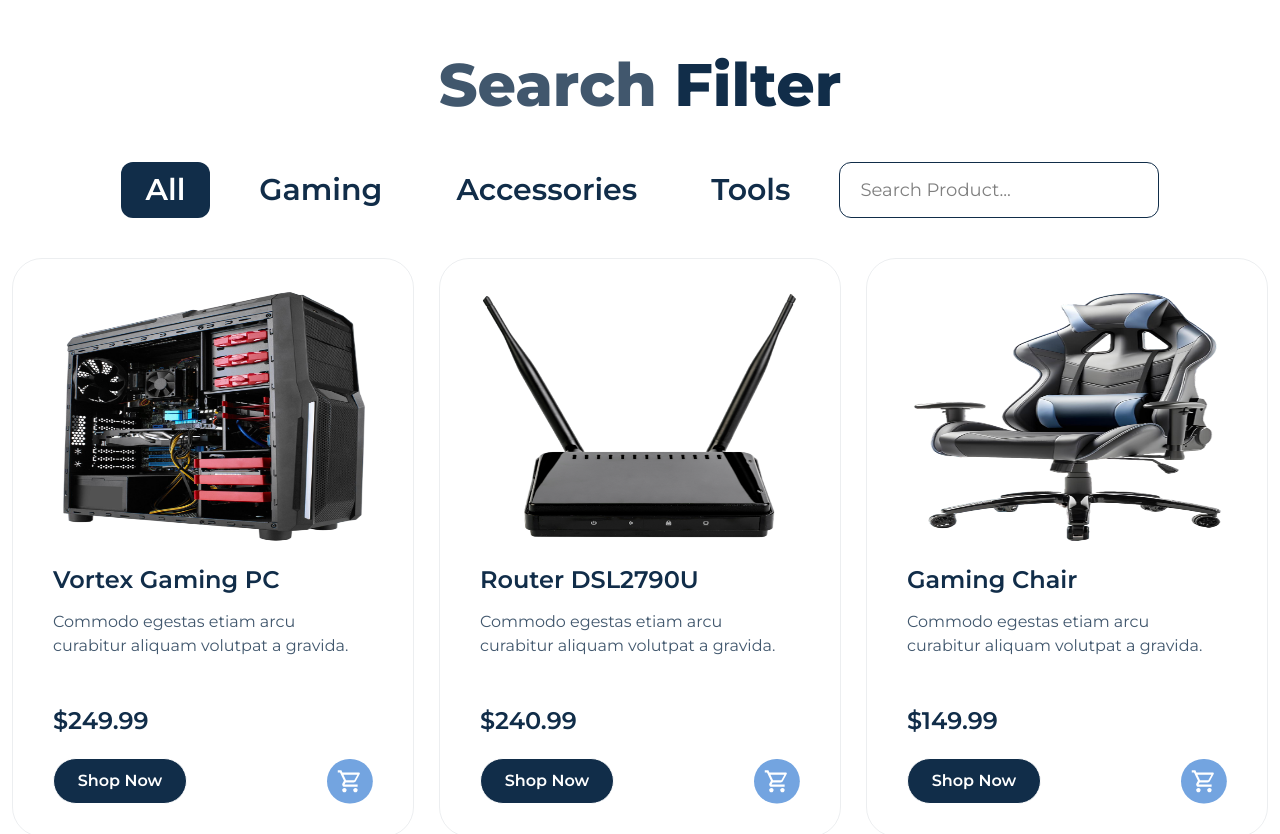
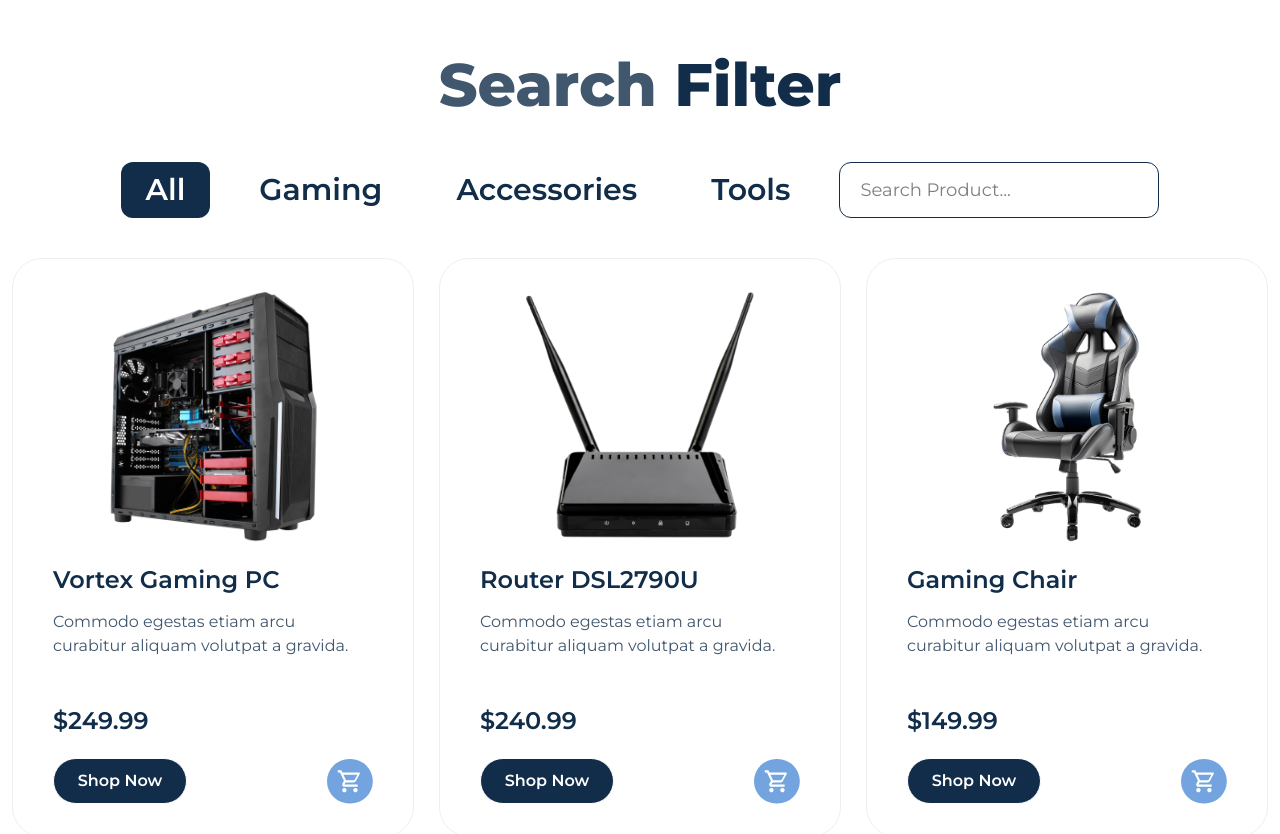
Before and after one commit to sumitbishnoi00/search-filter, a React (Vite) app: page / in a window 1280 px wide. Shown: the top 834 px of the page. Built offline with nearby package versions, Linux system fonts and the light colour scheme.

Commit message:
object-content

```diff
--- a/src/components/home/Cards.jsx
+++ b/src/components/home/Cards.jsx
@@ -54,7 +54,7 @@ const Cards = () => {
         <div className='grid lg:grid-cols-3 sm:grid-cols-2 grid-cols-1 gap-6.25'>
           {filteredCards.map((item, index) => (
             <div key={index} className='border rounded-[30px] border-base-color py-8 px-10 hover:border-transparent hover:shadow-[0px_8px_35px_0px_#0000001A] transition-all duration-300'>
-              <img className='w-86 h-63 border-none rounded-[20px]' src={item.Image} alt='card-img' />
+              <img className='w-86 h-63 border-none rounded-[20px] object-contain' src={item.Image} alt='card-img' />
 
               <h1 className='font-semibold text-2xl leading-[150%] text-dark-blue mt-[19.35px] mb-3'>{item.heading}</h1>
 
```
